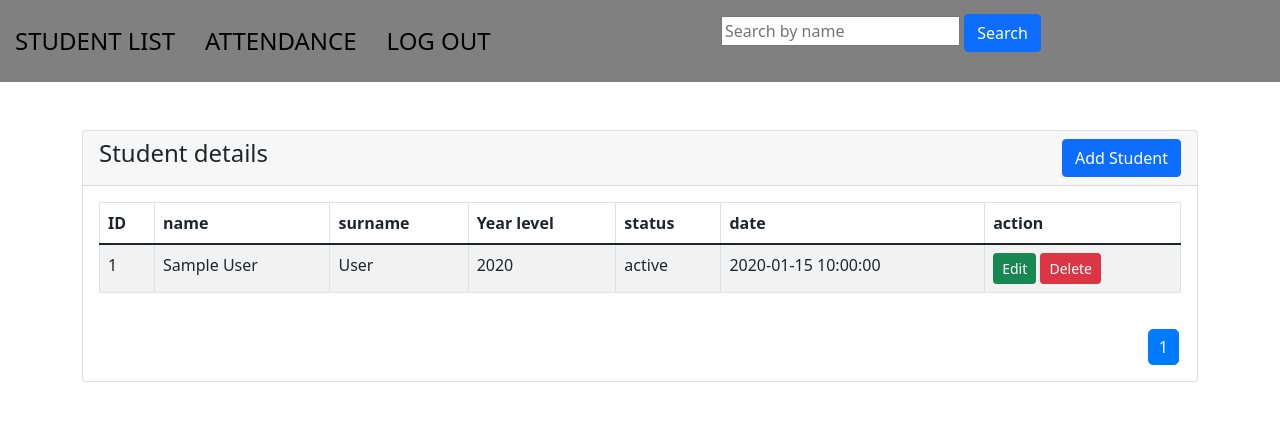
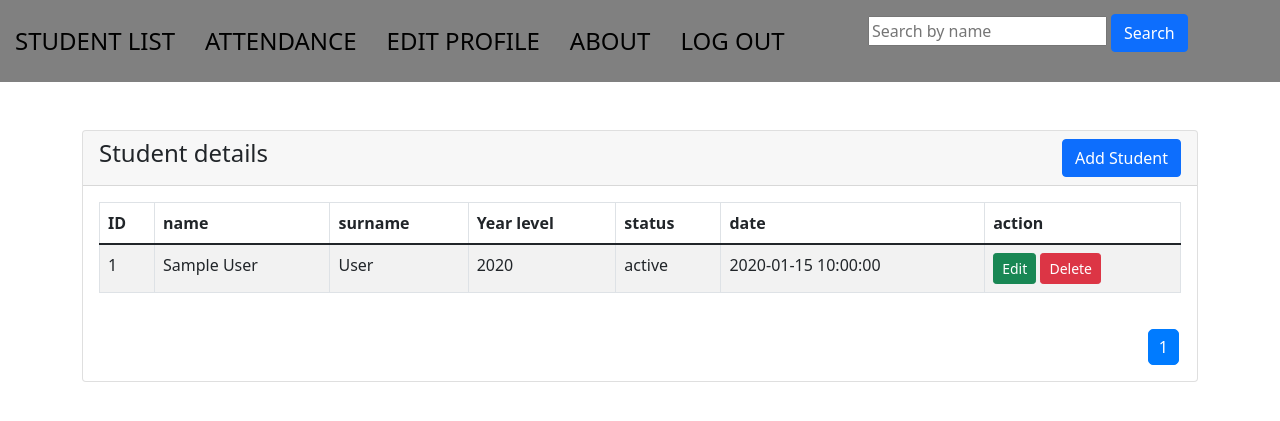
Before and after one commit to ChristineGonzaga/Web-Application, a PHP site: page /index.php in a window 1280 px wide. Shown: the top 421 px of the page. Run offline with PHP 8.4, Linux system fonts and the light colour scheme; the visitor is signed in with stand-in values (Sample User, id 1); tables that the repository leaves empty or names only in its code hold one stand-in row (values such as "Sample post").

Commit message:
index.php

```diff
--- a/index.php
+++ b/index.php
@@ -40,7 +40,7 @@ if (!isset($_SESSION['valid'])) {
     <meta charset="utf-8">
     <meta name="viewport" content="width=device-width, initial-scale=1">
     <link href="https://cdn.jsdelivr.net/npm/bootstrap@5.1.3/dist/css/bootstrap.min.css" rel="stylesheet" integrity="sha384-1BmE4kWBq78iYhFldvKuhfTAU6auU8tT94WrHftjDbrCEXSU1oBoqyl2QvZ6jIW3" crossorigin="anonymous">
-    <link rel="stylesheet" href="style/index.css">
+    <link rel="stylesheet" href="index.css">
     <title>Document</title>
 </head>
 <body>
@@ -48,7 +48,10 @@ if (!isset($_SESSION['valid'])) {
     <ul>
         <li><a href="index.php">STUDENT LIST</a></li>
         <li><a href="attendance.php">ATTENDANCE</a></li>
+        <li><a href="edit_profile.php">EDIT PROFILE</a></li>
+        <li><a href="about.php">ABOUT</a></li>
         <li><a href="logout.php">LOG OUT</a></li>
+
     </ul>
     <form action="index.php" method="GET" class="mb-3">
         <input type="text" name="search" placeholder="Search by name">
```
